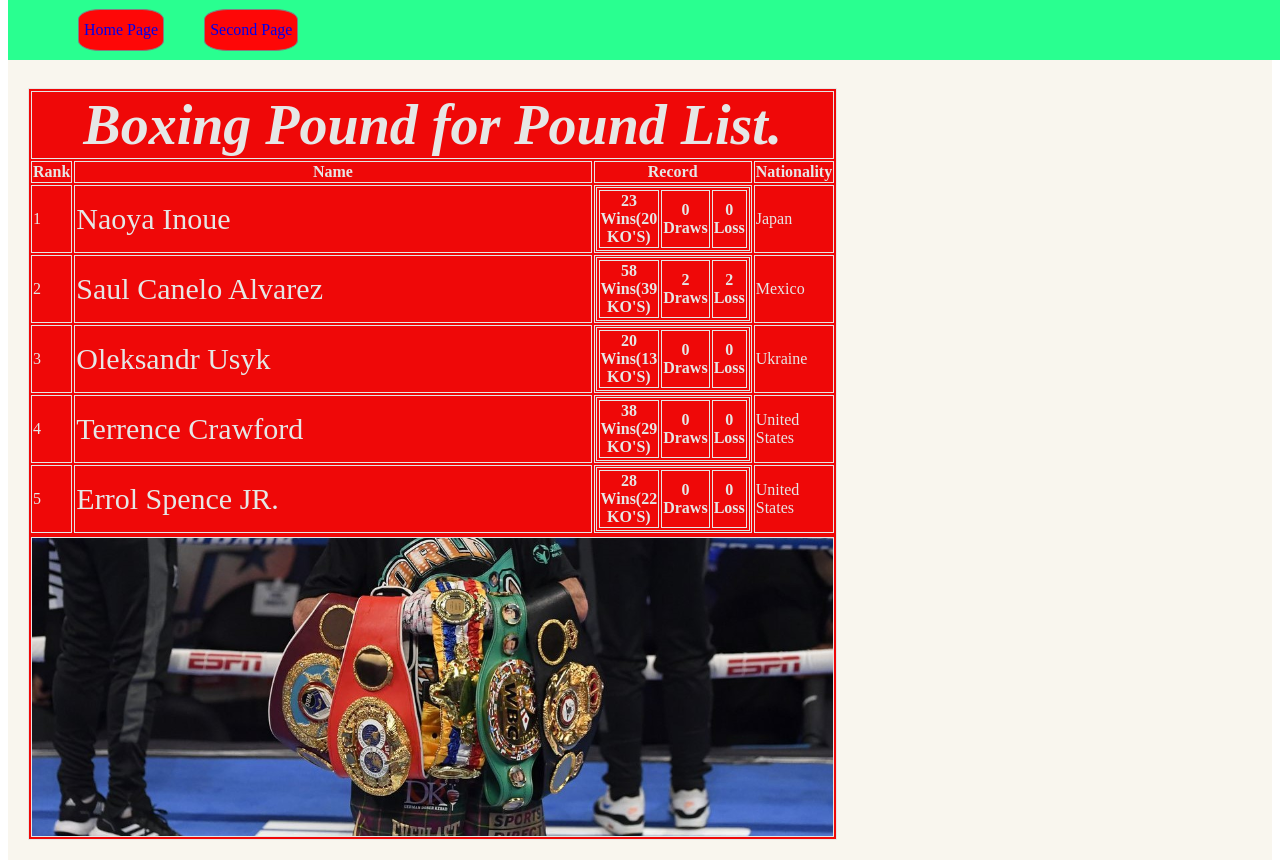
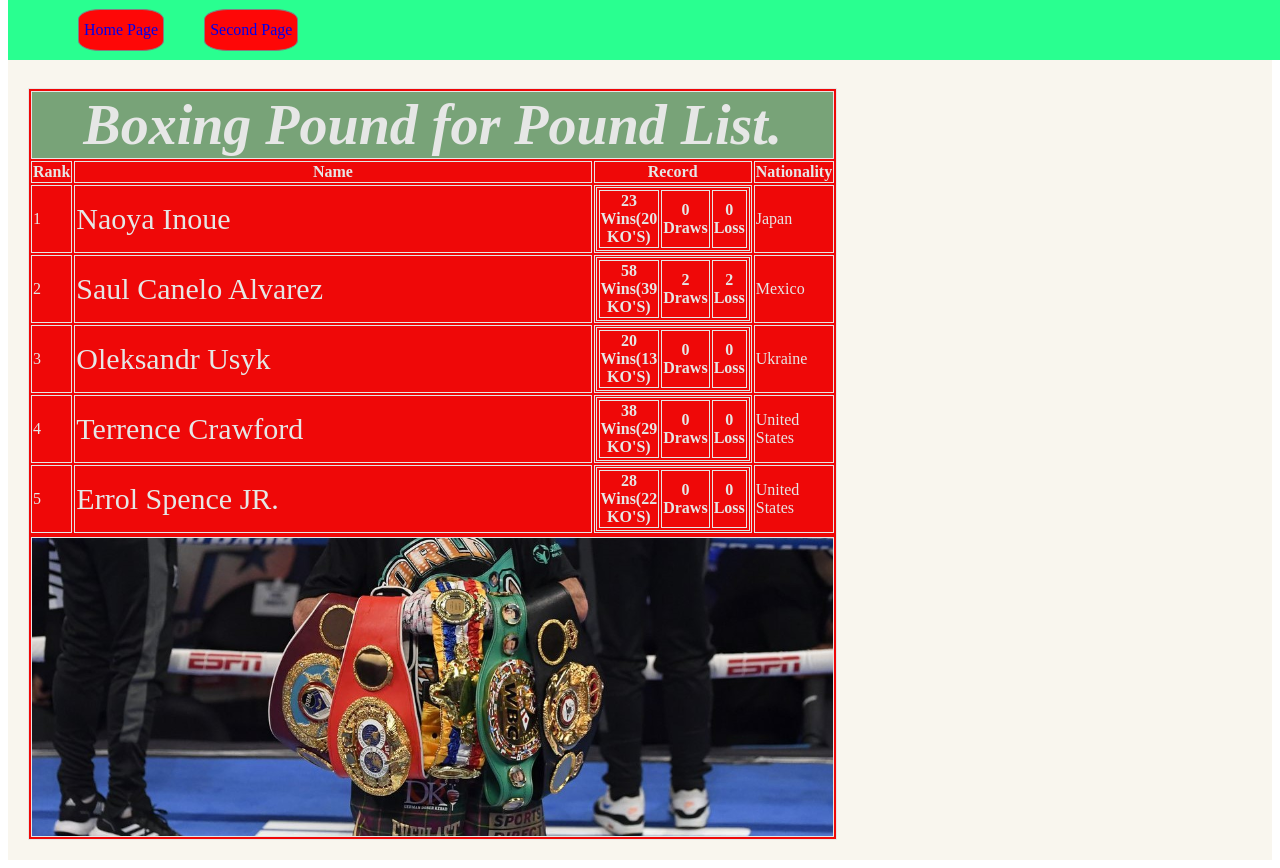
Before and after one commit to digvijay47/digvijay47.github.io, a plain HTML site: page third.html in a window 1280 px wide. In both pictures the pointer is over the element "Boxing Pound for Pound List.". Drawn offline with Linux system fonts and the light colour scheme.

Commit message:
some changes

```diff
--- a/style.css
+++ b/style.css
@@ -5,8 +5,14 @@
 table,tr,td,th{
     border: 1px solid;
 }
-.myH{
+tr:hover:nth-child(odd){
+    background-color: rgb(102, 174, 198);
+}
+#myH{
     width: 100%;
+}
+[colspan="5"]:hover{
+    background: rgb(120, 163, 120);
 }
 
 .lastPart{
--- a/third.html
+++ b/third.html
@@ -17,7 +17,7 @@
                 </th>
                 <tr>
                     <th>Rank</th>
-                    <th class="myH">Name</th>
+                    <th id="myH">Name</th>
                     <th>Record</th>
                     <th>Nationality</th>
                 </tr>
```
